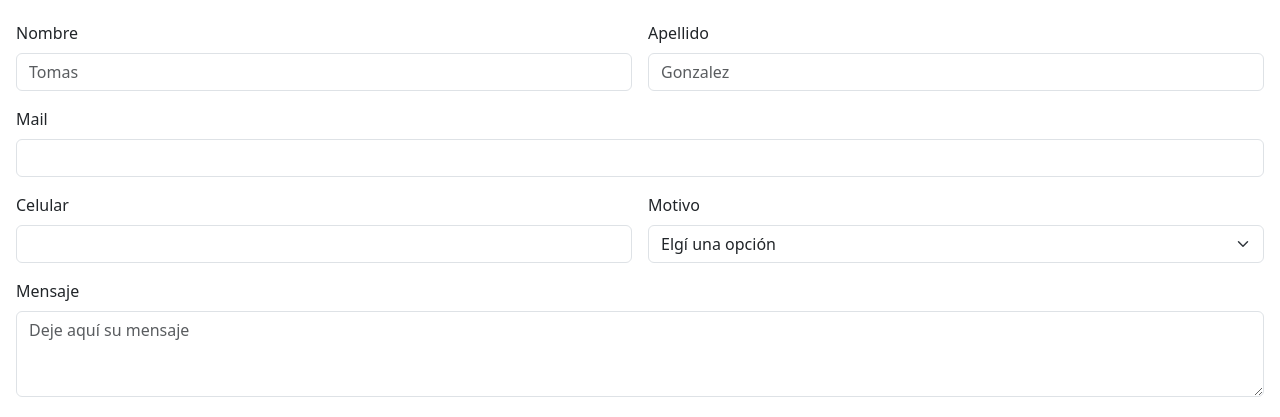
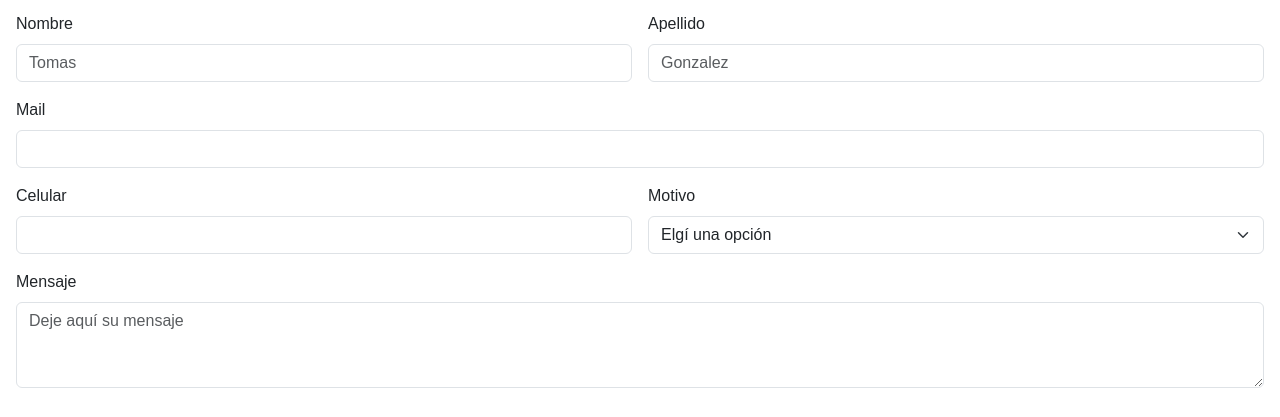
Before and after one commit to g-lavalle/g-lavalle, a plain HTML site: page html/contacto.html in a window 1280 px wide. Shown: the part 117-534 px from the top of the page. Drawn offline with nearby package versions, Linux system fonts and the light colour scheme.

Commit message:
Commit con cambios unicamente en nombre de archivo

```diff
--- a/html/contacto.html
+++ b/html/contacto.html
@@ -5,7 +5,7 @@
     <meta name="viewport" content="width=device-width, initial-scale=1.0">
     <title>Document</title>
     <link href="https://cdn.jsdelivr.net/npm/bootstrap@5.3.3/dist/css/bootstrap.min.css" rel="stylesheet" integrity="sha384-QWTKZyjpPEjISv5WaRU9OFeRpok6YctnYmDr5pNlyT2bRjXh0JMhjY6hW+ALEwIH" crossorigin="anonymous">
-    <link rel="stylesheet" href="../estilos/styles.css">
+    <link rel="stylesheet" href="../estilos/style.css">
 </head>
 <body>
     <script src="https://cdn.jsdelivr.net/npm/bootstrap@5.3.3/dist/js/bootstrap.bundle.min.js" integrity="sha384-YvpcrYf0tY3lHB60NNkmXc5s9fDVZLESaAA55NDzOxhy9GkcIdslK1eN7N6jIeHz" crossorigin="anonymous"></script>
```
Also changed, not shown: html/educacion.html (+1 -1 lines), html/experiencia.html (+1 -1 lines), index.html (+1 -1 lines).
